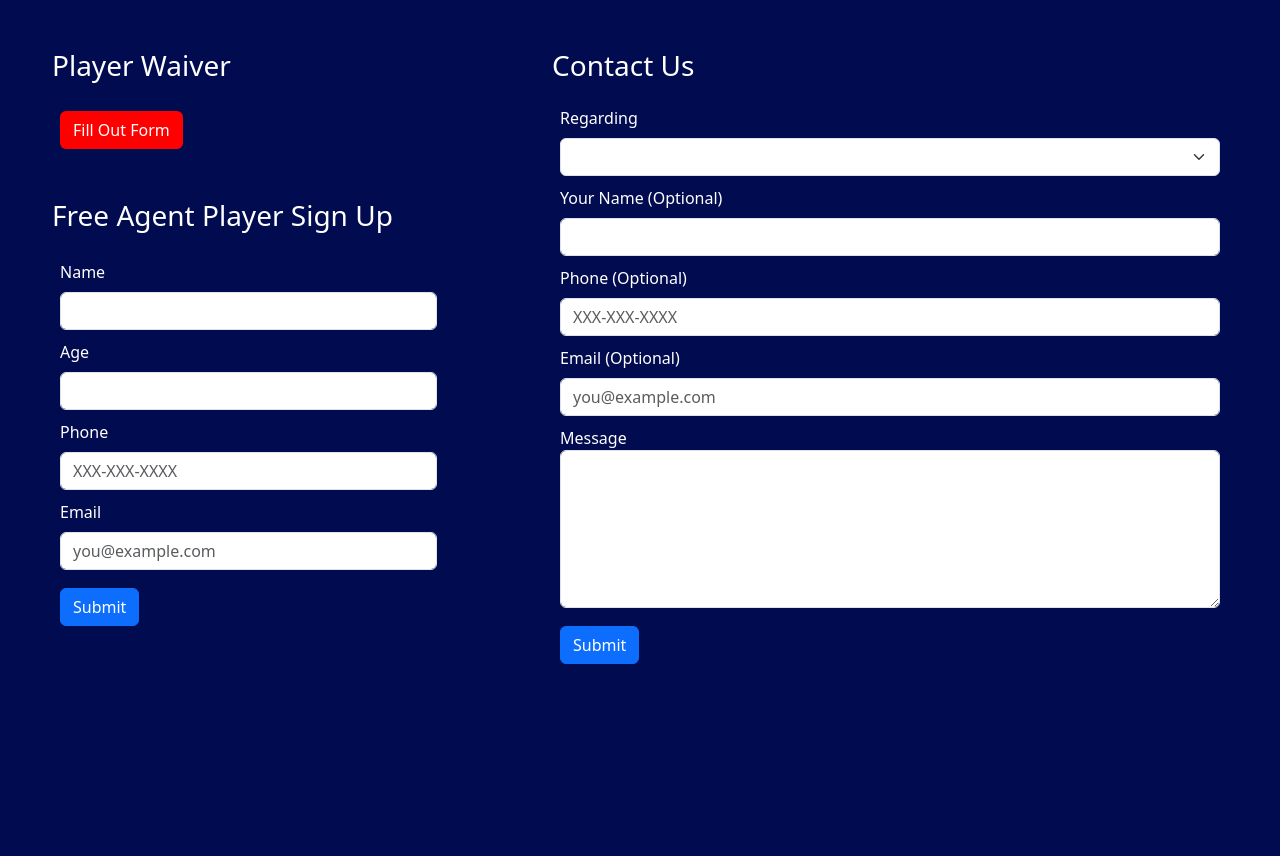
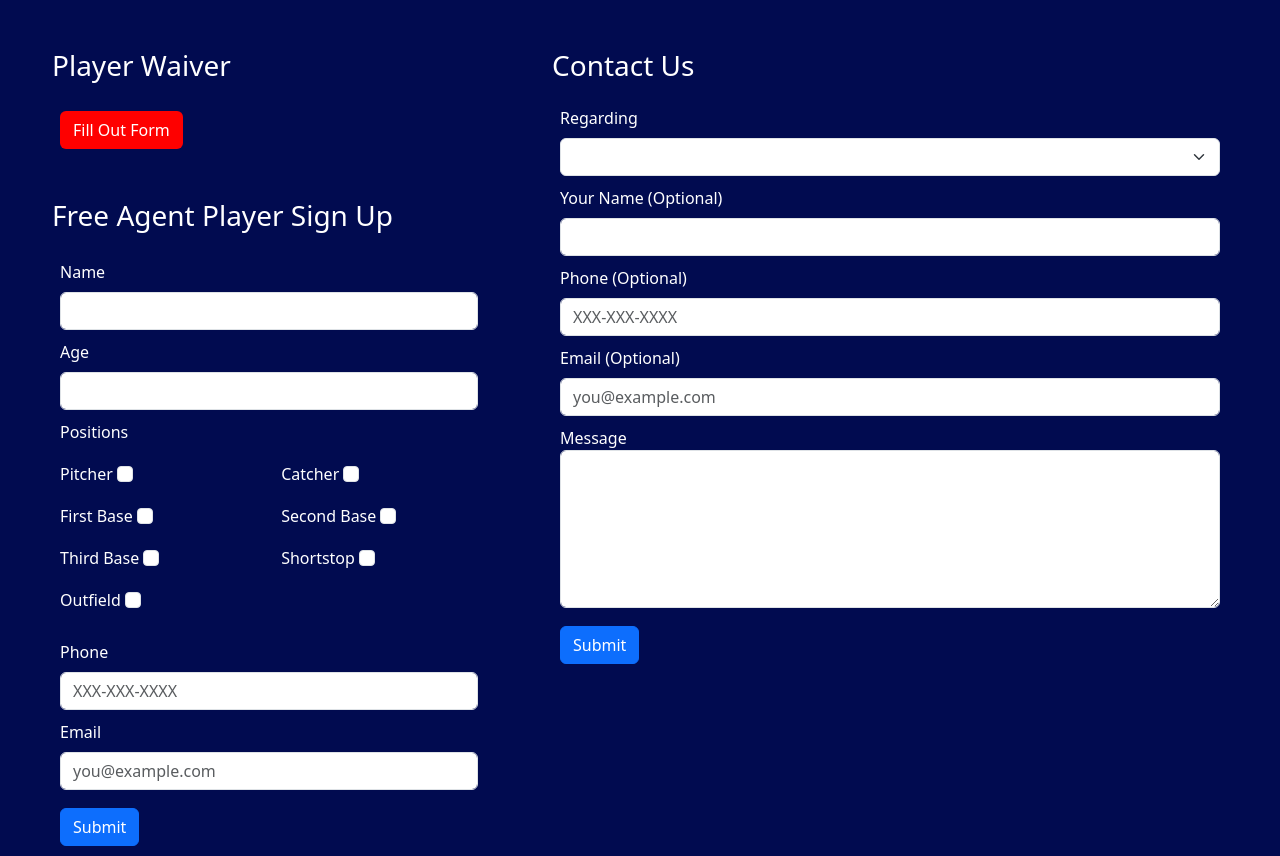
Before and after one commit to peteb206/fwmsbl, a Flask app: template templates/home.html in a window 1280 px wide. Shown: the part 1334-2190 px from the top of the page. Before the commit the page ends 1998 px from the top, so only its background shows below. Run offline with Flask 2, Linux system fonts and the light colour scheme; the template is opened without the code that fills it, so the values that code supplies are empty; some libraries are stand-ins or nearby versions.

Commit message:
Add Positions to Free Agent form

```diff
--- a/app.py
+++ b/app.py
@@ -96,7 +96,7 @@ def standings():
     games_df, leagues_df, teams_df = get_df('games'), get_df('leagues'), get_df('teams')
     for league_dict in leagues_df.to_dict(orient = 'records'):
         league = league_dict['name']
-        df = games_df[(games_df['team1_score'] != '') & (games_df['team2_score'] != '') & (games_df['league'] == league)]
+        df = games_df[(games_df['team1_score'] != '') & (games_df['team2_score'] != '') & (games_df['league'] == league)].copy()
         league_teams_df = teams_df[teams_df['league'] == league]
         standings_df, wlt = None, ['W', 'L', 'T']
         if len(df.index) == 0:
@@ -146,9 +146,34 @@ def contact():
 def free_agent():
     name = request.form.get('name', '')
     age = request.form.get('age', '')
+    pitcher = request.form.get('pitcher', '')
+    catcher = request.form.get('catcher', '')
+    first_base = request.form.get('firstBase', '')
+    second_base = request.form.get('secondBase', '')
+    third_base = request.form.get('thirdBase', '')
+    shortstop = request.form.get('shortstop', '')
+    outfield = request.form.get('outfield', '')
     phone = request.form.get('phone', '')
     email = request.form.get('email', '')
     send_test = request.form.get('address', '')
+
+    positions = list()
+    if pitcher == 'on':
+        positions.append('P')
+    if catcher == 'on':
+        positions.append('C')
+    if first_base == 'on':
+        positions.append('1B')
+    if second_base == 'on':
+        positions.append('2B')
+    if third_base == 'on':
+        positions.append('3B')
+    if shortstop == 'on':
+        positions.append('SS')
+    if outfield == 'on':
+        positions.append('OF')
+    if len(positions) == 0:
+        positions = ['None selected']
 
     if send_test == '':
         msg = Message("Fort Worth Men's Senior Baseball League: Free Agent", sender = f'FWMSBL Website <{os.environ.get("EMAIL_USERNAME")}>', recipients = [os.environ.get('EMAIL_RECIPIENT')])
@@ -156,6 +181,7 @@ def free_agent():
             <h2>Free Agent Submission</h2>
             <b>Name:</b> {name}<br>
             <b>Age:</b> {age}<br>
+            <b>Positions:</b> {', '.join(positions)}<br>
             <b>Phone:</b> {phone}<br>
             <b>Email:</b> {email}<br>
         '''
--- a/templates/home.html
+++ b/templates/home.html
@@ -107,7 +107,7 @@
             </div>
         </div>
         <div class="row">
-            <div class="col-10">
+            <div class="col-11">
                 <h3 class="light-text" style="padding-bottom: 20px">Free Agent Player Sign Up</h3>
                 <form id="free-agent" class="needs-validation light-text px-2"  action="/freeAgent" method="POST" onsubmit="return formOnSubmit();">
                     <div class="row">
@@ -120,6 +120,59 @@
                         <div class="col">
                             <label for="age" class="form-label">Age</label>
                             <input type="number" id="age" name="age" class="form-control" required>
+                        </div>
+                    </div>
+                    <div class="row">
+                        <div class="col">
+                            <label class="form-label">Positions</label>
+                        </div>
+                    </div>
+                    <div class="row">
+                        <div class="col">
+                            <div class="row">
+                                <div class="col">
+                                    <label for="pitcher" class="form-label">Pitcher</label>
+                                    <input type="checkbox" class="form-check-input" name="pitcher" id="pitcher">
+                                </div>
+                            </div>
+                            <div class="row">
+                                <div class="col">
+                                    <label for="firstBase" class="form-label">First Base</label>
+                                    <input type="checkbox" class="form-check-input" name="firstBase" id="firstBase">
+                                </div>
+                            </div>
+                            <div class="row">
+                                <div class="col">
+                                    <label for="thirdBase" class="form-label">Third Base</label>
+                                    <input type="checkbox" class="form-check-input" name="thirdBase" id="thirdBase">
+                                </div>
+                            </div>
+                            <div class="row">
+                                <div class="col">
+                                    <label for="outfield" class="form-label">Outfield</label>
+                                    <input type="checkbox" class="form-check-input" name="outfield" id="outfield">
+                                </div>
+                            </div>
+                        </div>
+                        <div class="col">
+                            <div class="row">
+                                <div class="col">
+                                    <label for="catcher" class="form-label">Catcher</label>
+                                    <input type="checkbox" class="form-check-input" name="catcher" id="catcher">
+                                </div>
+                            </div>
+                            <div class="row">
+                                <div class="col">
+                                    <label for="secondBase" class="form-label">Second Base</label>
+                                    <input type="checkbox" class="form-check-input" name="secondBase" id="secondBase">
+                                </div>
+                            </div>
+                            <div class="row">
+                                <div class="col">
+                                    <label for="shortstop" class="form-label">Shortstop</label>
+                                    <input type="checkbox" class="form-check-input" name="shortstop" id="shortstop">
+                                </div>
+                            </div>
                         </div>
                     </div>
                     <div class="row">
```
